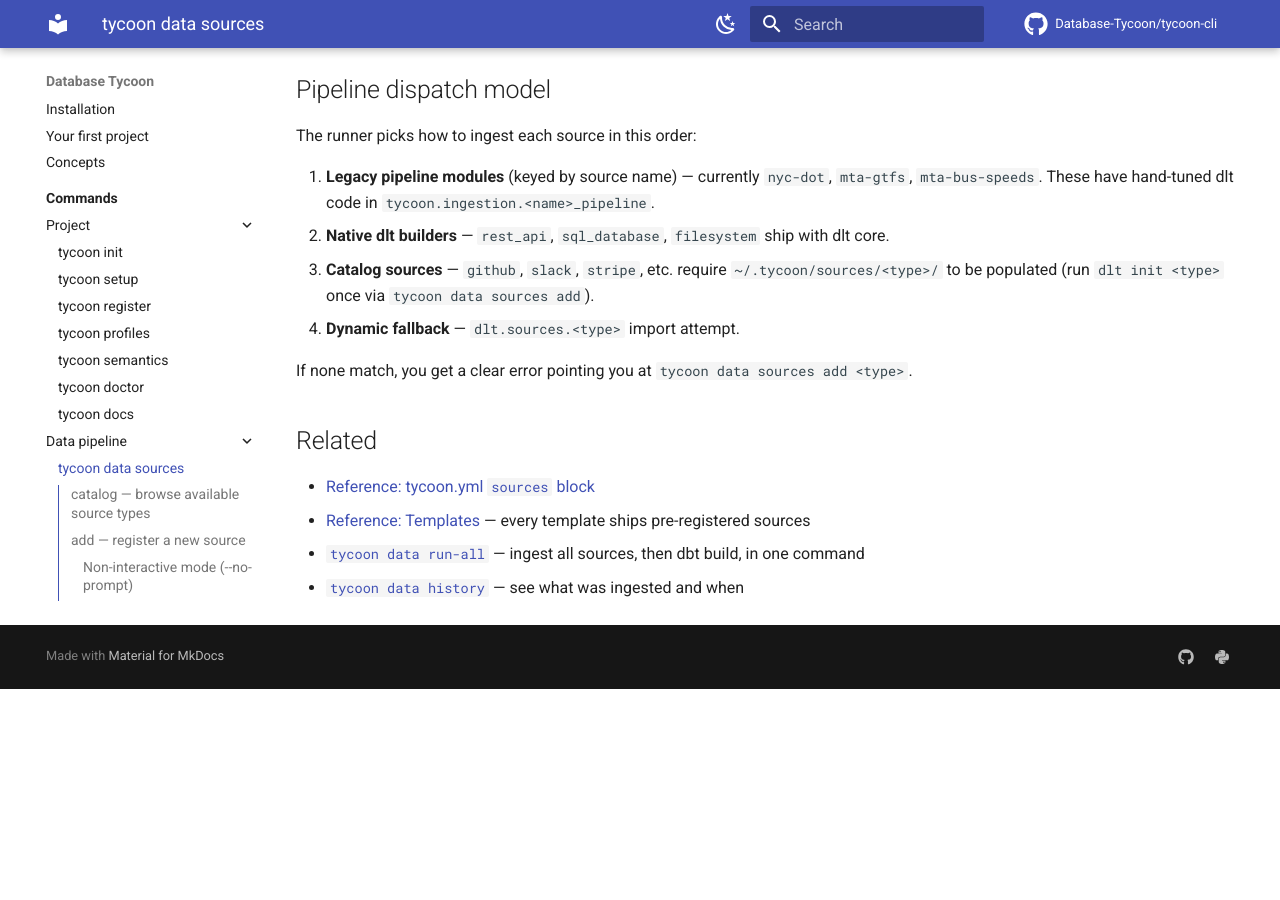
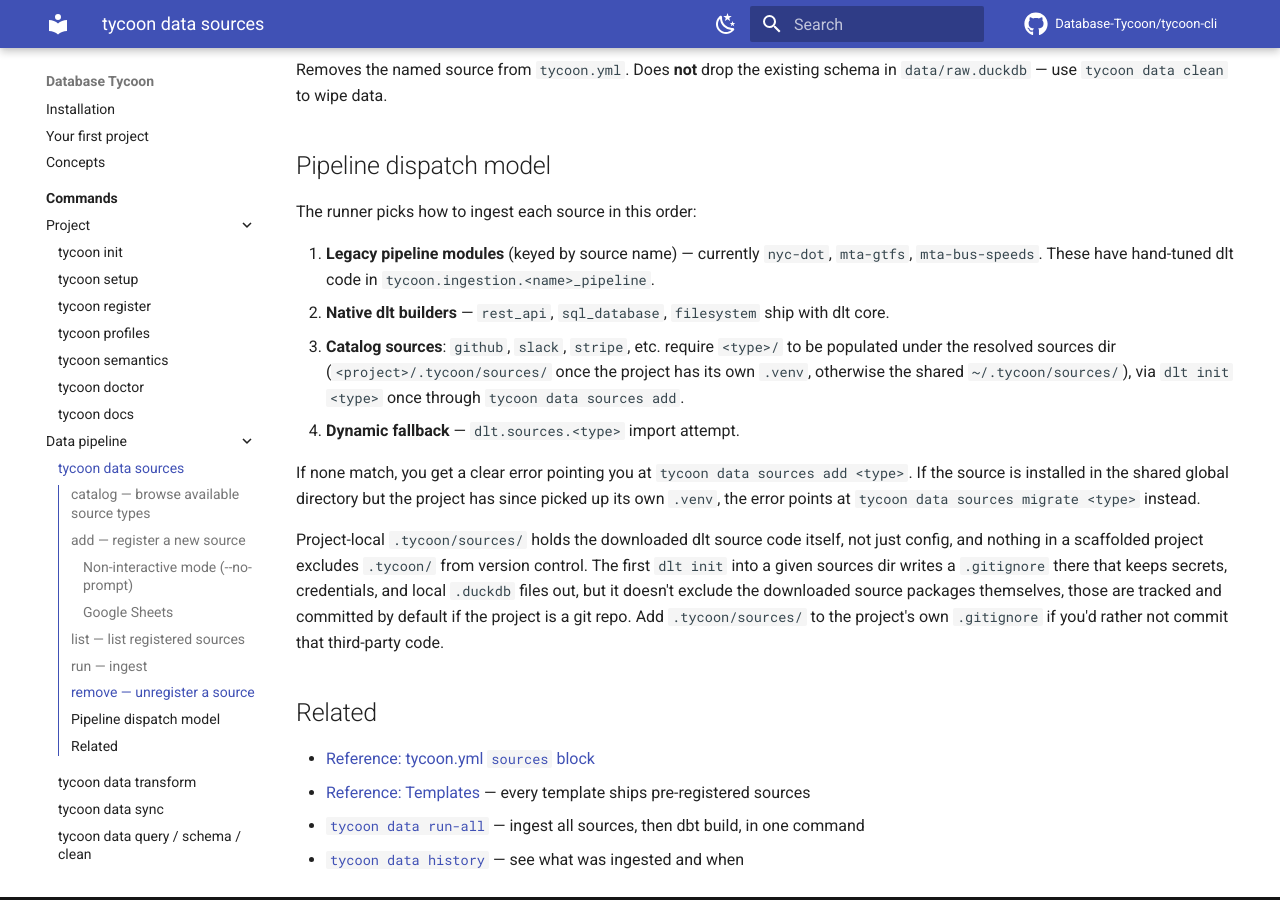
Before and after one commit to Database-Tycoon/tycoon-cli, an MkDocs documentation site: the page built from docs/commands/data/sources.md, in a window 1280 px wide and 900 px high, scrolled down 4729 px. Built offline with MkDocs 1.6.1 and Material for MkDocs 9.7.7, drawn with Linux system fonts in a browser that asks for light colours; comment, search, counter and statistics services are not loaded; before the commit the page ends 5418 px from its top, so only the background shows below that; some of the changed text lies outside the part shown.

Commit message:
docs(gh-263): document the project-local sources dir
Moved out of #267 to stay within the 8-file cap.

```diff
--- a/docs/commands/data/sources.md
+++ b/docs/commands/data/sources.md
@@ -60,7 +60,7 @@ Then type-specific config:
 - **filesystem** — directory path + glob pattern
 - **sql_database** — connection string + table list
 
-The new source is written to `tycoon.yml`'s `sources:` map. For non-native types, `add` also offers to install the dlt source files (one-time `dlt init <type>` to `~/.tycoon/sources/`).
+The new source is written to `tycoon.yml`'s `sources:` map. For non-native types, `add` also offers to install the dlt source files (one-time `dlt init <type>`). Where those files land depends on whether the project has its own `.venv`: a project with one gets its own `<project>/.tycoon/sources/`, a project without one still shares `~/.tycoon/sources/` across every tycoon project on the machine. A source installed into the shared location before a project picked up a `.venv` doesn't move on its own; `tycoon data sources migrate <type>` copies it into the project-local directory.
 
 ### Non-interactive mode (`--no-prompt`)
 
@@ -128,7 +128,7 @@ tycoon data sources add google_sheets \
 - **`range_names`** — comma-separated tab names and/or A1 ranges. Leave blank to load **every** sheet in the spreadsheet.
 - **`credentials_path`** — defaults to `${GOOGLE_APPLICATION_CREDENTIALS}`. Leave it blank to fall back to dlt's own credential resolution (env / `secrets.toml`), which is where the **OAuth / Application Default Credentials** path lives if you'd rather not use a service account.
 
-**4. Ingest:** `tycoon data sources run marketing-sheet`. The first run downloads the dlt `google_sheets` verified source to `~/.tycoon/sources/` (or `tycoon data sources catalog install google_sheets` under `--no-prompt`), then loads into `raw_<name>` and auto-scaffolds a staging dbt model.
+**4. Ingest:** `tycoon data sources run marketing-sheet`. The first run downloads the dlt `google_sheets` verified source (to the project's own `.tycoon/sources/` if it has a `.venv`, otherwise the shared `~/.tycoon/sources/`), then loads into `raw_<name>` and auto-scaffolds a staging dbt model.
 
 ## `list` — list registered sources
 
@@ -189,10 +189,12 @@ The runner picks how to ingest each source in this order:
 
 1. **Legacy pipeline modules** (keyed by source name) — currently `nyc-dot`, `mta-gtfs`, `mta-bus-speeds`. These have hand-tuned dlt code in `tycoon.ingestion.<name>_pipeline`.
 2. **Native dlt builders** — `rest_api`, `sql_database`, `filesystem` ship with dlt core.
-3. **Catalog sources** — `github`, `slack`, `stripe`, etc. require `~/.tycoon/sources/<type>/` to be populated (run `dlt init <type>` once via `tycoon data sources add`).
+3. **Catalog sources**: `github`, `slack`, `stripe`, etc. require `<type>/` to be populated under the resolved sources dir (`<project>/.tycoon/sources/` once the project has its own `.venv`, otherwise the shared `~/.tycoon/sources/`), via `dlt init <type>` once through `tycoon data sources add`.
 4. **Dynamic fallback** — `dlt.sources.<type>` import attempt.
 
-If none match, you get a clear error pointing you at `tycoon data sources add <type>`.
+If none match, you get a clear error pointing you at `tycoon data sources add <type>`. If the source is installed in the shared global directory but the project has since picked up its own `.venv`, the error points at `tycoon data sources migrate <type>` instead.
+
+Project-local `.tycoon/sources/` holds the downloaded dlt source code itself, not just config, and nothing in a scaffolded project excludes `.tycoon/` from version control. The first `dlt init` into a given sources dir writes a `.gitignore` there that keeps secrets, credentials, and local `.duckdb` files out, but it doesn't exclude the downloaded source packages themselves, those are tracked and committed by default if the project is a git repo. Add `.tycoon/sources/` to the project's own `.gitignore` if you'd rather not commit that third-party code.
 
 ## Related
 
```
Also changed, not shown: docs/reference/tycoon-yml.md (+3 -1 lines).
